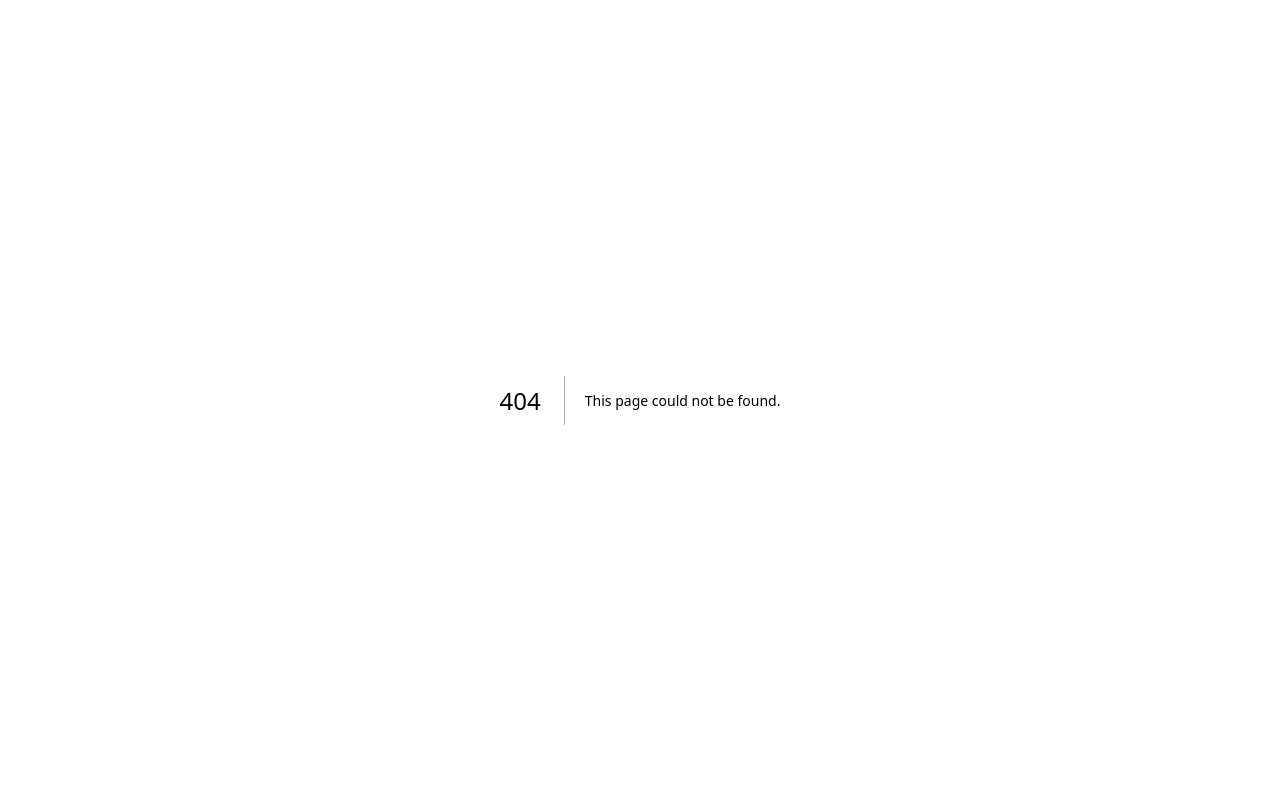
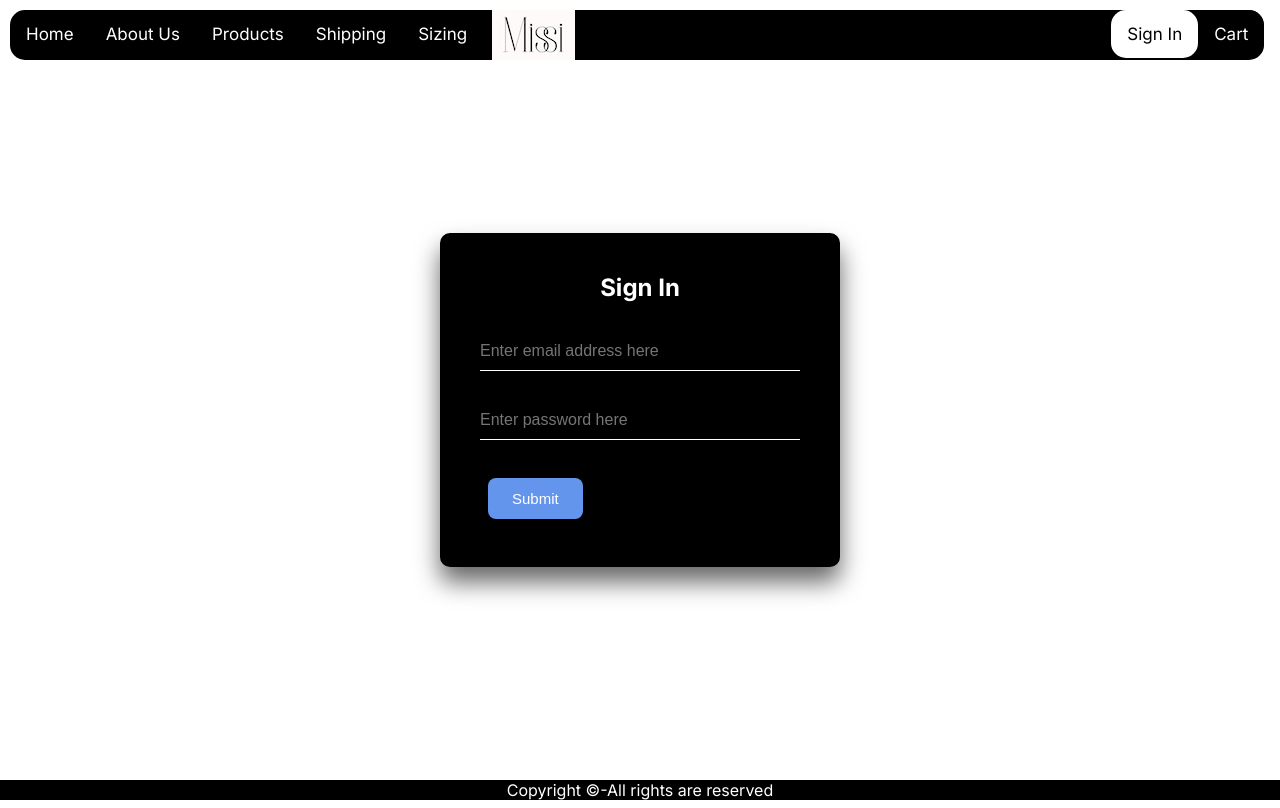
Before and after one commit to mhc-cs/cs-316-project-beso-solutions, a Next.js app: page /Login in a window 1280 px wide. Before the commit this address had no page. Built offline with nearby package versions, Linux system fonts and the light colour scheme.

Commit message:
login form

```diff
--- a/app/AboutUs/page.tsx
+++ b/app/AboutUs/page.tsx
@@ -24,7 +24,7 @@ export default function Page() {
       <Topnav setActiveLink="about"/>
 
       <section>
-        <h1 style={{ color: 'white' }}>About Us</h1>
+        <h1 style={{ color: 'white', paddingTop:'75px'}}>About Us</h1>
         <div className="row">
           <div className="column2">
             <p style={{ color: 'white' }}>MISSI is a premier US clothing brand dedicated to catering to petite women with
--- /dev/null
+++ b/app/Login/page.tsx
@@ -0,0 +1,36 @@
+"use client"; // This is a client component
+
+import Image from "next/image";
+import styles from "./page.module.css";
+import { url } from "inspector";
+import React, { useEffect, useState } from 'react';
+import axios from 'axios';
+import Link from 'next/link';
+import MenuSize from '../components/MenuSize';
+import MenuCategory from '../components/MenuCategory';
+import MenuInseam from '../components/MenuInseam';
+import MenuColor from '../components/MenuColor';
+import Select from 'react-select';
+import ProductList from '../components/ProductList';
+import Footer from "../components/Footer";
+import Topnav from "../components/Topnav";
+import Login from "../components/Login";
+import test from "node:test";
+
+export default function Page() {
+
+  return (
+  <div>
+    <header>
+        <Topnav setActiveLink="login"/>
+    </header>
+    <body style={{paddingTop: '50px'}}>
+        <Login/>
+
+        <Footer/>
+
+    </body>
+
+  </div>
+  );
+}
--- a/app/Products/page.tsx
+++ b/app/Products/page.tsx
@@ -13,7 +13,7 @@ import MenuColor from '../components/MenuColor';
 import Select from 'react-select';
 import ProductList from '../components/ProductList';
 import Footer from "../components/Footer";
-import Topnav from "../components/TopnavProduct"
+import Topnav from "../components/TopnavProduct";
 import test from "node:test";
 
 export default function Page() {
--- /dev/null
+++ b/app/components/Login.tsx
@@ -0,0 +1,81 @@
+import Image from "next/image";
+import styles from "./page.module.css";
+import { url } from "inspector";
+import React, { useEffect, useState } from 'react';
+import axios from 'axios';
+import Link from 'next/link';
+import MenuSize from './MenuSize';
+import MenuCategory from './MenuCategory';
+import MenuInseam from './MenuInseam';
+import MenuColor from './MenuColor';
+import Select from 'react-select';
+import ProductList from './ProductList';
+import Footer from "./Footer";
+import Topnav from "./TopnavProduct"
+import test from "node:test";
+import { BrowserRouter as Routers, Routes , Route, Navigate } from 'react-router-dom';
+
+
+// eslint-disable-next-line @typescript-eslint/no-unused-vars
+function Login(){
+
+    const [email, setEmail] = useState("")
+    const[password, setPassword] = useState("")
+    // eslint-disable-next-line @typescript-eslint/no-unused-vars
+    const[emailError, setEmailError] = useState("")
+    // eslint-disable-next-line @typescript-eslint/no-unused-vars
+    const[passwordError,setPasswordError]= useState("")
+    // const navigate = useNavigate();
+
+    const onButtonClick = () =>{
+        setEmailError("")
+        setPasswordError("")
+
+        if("" === email){
+            setEmailError("Please enter your email")
+            return
+        }
+
+        if("" === password){
+            setPasswordError("Please enter a password")
+            return
+        }
+        if(password.length<7){
+            setPasswordError("password must be 8 character or longer")
+            return
+        }
+
+        if(!/^[\w-.]+@([\w-]+\.)+[\w-]{2,4}$/.test(email)){
+            setEmailError("please enter a valid email address")
+            return
+        }
+
+        if(email){
+            return <Navigate to='/Home'/>
+        }else{
+            return <Navigate to='/Login'/>
+        }
+
+
+    }
+
+    return(
+        <div className="login-box">
+        <h2>Sign In</h2>
+        <form>
+            <div className="user-box">
+                <input value={email} placeholder='Enter email address here' onChange={ev=> setEmail(ev.target.value)} className={"user-box"}/>
+                <label className='errorLabel'>{emailError}</label>
+            </div>
+            <div className="user-box">
+                <input value={password} placeholder='Enter password here' onChange={ev=>setPassword(ev.target.value)} className={'user-box'}/>
+                <label className='errorLabel'>{passwordError}</label>
+            </div>
+            <input onClick={onButtonClick} className={"inputButton"} type="button" value={"Submit"}/>
+        </form>
+        </div>
+
+    )
+}
+
+export default Login
--- a/app/components/Topnav.tsx
+++ b/app/components/Topnav.tsx
@@ -2,12 +2,13 @@
 
 import Link from 'next/link';
 import { useRouter } from 'next/navigation';
-import styles from './styles/Topnav.css';
+import styles from './styles/Topnav';
 
 let current = "home";
 interface TopnavProps {
   setActiveLink: string; // Declare setActiveLink as string
 }
+
 const Topnav: React.FC<TopnavProps> = ({setActiveLink}) => {
   const router = useRouter();
 
@@ -21,7 +22,7 @@ const Topnav: React.FC<TopnavProps> = ({setActiveLink}) => {
         <Link id="sizing" href="/Sizing">Sizing</Link>
         <Link className="logo-image" href="/Home"></Link>
         <Link className="split" href="/Cart">Cart</Link>
-        <Link className="split" href="/SignIn">Sign In</Link>
+        <Link className="split" href="/Login">Login</Link>
       </div>
     );
   } else if(setActiveLink === "about"){
@@ -34,7 +35,7 @@ const Topnav: React.FC<TopnavProps> = ({setActiveLink}) => {
         <Link id="sizing" href="/Sizing">Sizing</Link>
         <Link className="logo-image" href="/Home"></Link>
         <Link className="split" href="/Cart">Cart</Link>
-        <Link className="split" href="/SignIn">Sign In</Link>
+        <Link className="split" href="/Login">Sign In</Link>
       </div>
     );
   } else if(setActiveLink === "products"){
@@ -47,7 +48,7 @@ const Topnav: React.FC<TopnavProps> = ({setActiveLink}) => {
         <Link id="sizing" href="/Sizing">Sizing</Link>
         <Link className="logo-image" href="/Home"></Link>
         <Link className="split" href="/Cart">Cart</Link>
-        <Link className="split" href="/SignIn">Sign In</Link>
+        <Link className="split" href="/Login">Sign In</Link>
       </div>
     );
   } else if(setActiveLink === "shipping"){
@@ -60,7 +61,7 @@ const Topnav: React.FC<TopnavProps> = ({setActiveLink}) => {
         <Link id="sizing" href="/Sizing">Sizing</Link>
         <Link className="logo-image" href="/Home"></Link>
         <Link className="split" href="/Cart">Cart</Link>
-        <Link className="split" href="/SignIn">Sign In</Link>
+        <Link className="split" href="/Login">Sign In</Link>
       </div>
     );
   } else if(setActiveLink === "sizing"){
@@ -73,7 +74,7 @@ const Topnav: React.FC<TopnavProps> = ({setActiveLink}) => {
         <Link id="sizing" className="active" href="/Sizing">Sizing</Link>
         <Link className="logo-image" href="/Home"></Link>
         <Link className="split" href="/Cart">Cart</Link>
-        <Link className="split" href="/SignIn">Sign In</Link>
+        <Link className="split" href="/Login">Sign In</Link>
       </div>
     );
   } else if(setActiveLink === "cart"){
@@ -83,10 +84,23 @@ const Topnav: React.FC<TopnavProps> = ({setActiveLink}) => {
         <Link id="about"href="/AboutUs">About Us</Link>
         <Link id="products" href="/Products">Products</Link>
         <Link id="shipping" href="/Shipping">Shipping</Link>
-        <Link id="sizing" className="active" href="/Sizing">Sizing</Link>
+        <Link id="sizing" href="/Sizing">Sizing</Link>
+        <Link className="logo-image" href="/Home"></Link>
+        <Link className="split" href="/Cart" style={{backgroundColor:'white', color:'black'}}>Cart</Link>
+        <Link className="split" href="/Login">Sign In</Link>
+      </div>
+    );
+  } else if(setActiveLink === "login"){
+    return(
+      <div id="top" className="topnav">
+        <Link id="home" href="/Home">Home</Link>
+        <Link id="about"href="/AboutUs">About Us</Link>
+        <Link id="products" href="/Products">Products</Link>
+        <Link id="shipping" href="/Shipping">Shipping</Link>
+        <Link id="sizing" href="/Sizing">Sizing</Link>
         <Link className="logo-image" href="/Home"></Link>
         <Link className="split" href="/Cart">Cart</Link>
-        <Link className="split" href="/SignIn">Sign In</Link>
+        <Link className="split" href="/Login" style={{backgroundColor:'white', color:'black'}}>Sign In</Link>
       </div>
     );
   }
--- a/app/globals.css
+++ b/app/globals.css
@@ -40,7 +40,7 @@
   --card-border-rgb: 131, 134, 135;
 }
 
-@media (prefers-color-scheme: dark) {
+/*@media (prefers-color-scheme: dark) {
   :root {
     --foreground-rgb: 255, 255, 255;
     --background-start-rgb: 0, 0, 0;
@@ -71,7 +71,7 @@
     --card-rgb: 100, 100, 100;
     --card-border-rgb: 200, 200, 200;
   }
-}
+}*/
 
 * {
   box-sizing: border-box;
@@ -102,11 +102,11 @@ a {
   text-decoration: none;
 }
 
-@media (prefers-color-scheme: dark) {
+/*@media (prefers-color-scheme: dark) {
   html {
     color-scheme: dark;
   }
-}
+}*/
 
 .header {
   background-color: #6d57ed;
@@ -153,11 +153,13 @@ a {
   overflow: hidden;
   background-color: #000000;
   /*height: 60px; /* Full-height: remove this if you want "auto" height */
-  width: 100%;/*160px; /* Set the width of the sidebar */
+  width: 98%;/*160px; /* Set the width of the sidebar */
   position: fixed; /* Fixed topnav (stay in place on scroll) */
-  top:0;
-  left:0;
-  z-index: 1;
+  top: 10px;
+  left: 10px;
+  right: 20px;
+  /*z-index: 1;*/
+  border-radius: 15px;
 }
 /* topnav links */
 .topnav a {
@@ -172,21 +174,25 @@ a {
 .topnav a:hover {
   background-color: #626262;
   color: #ffffff;
+  border-radius: 15px;
 }
 /* Add a color to the active/current link */
 .topnav a.active {
   background-color: #ffffffec;
   color: rgb(0, 0, 0);
+  border-radius: 15px;
 }
 /* Create a right-aligned (split) link inside the navigation bar */
 .topnav a.split {
   float: right;
-  background-color: #6b6b6b;;
+  background-color: #000000;;
   color: rgb(255, 255, 255);
+  border-radius: 15px;
 }
 .topnav a.split:hover {
   background-color: #626262;
   color: #ffffff;
+  border-radius: 15px;
 }
 
 .logo-image{
@@ -550,6 +556,7 @@ th, td {
 /* background images */
 .bg-container {
   position: relative; /* Ensure relative positioning for the container */
+  margin-top: 70px;
 }
 .bg {
   /* The image used */
@@ -677,3 +684,238 @@ table th{
   background-color: #000000;
   color: white;
 }
+
+
+.login-box {
+  position: absolute;
+  top: 50%;
+  left: 50%;
+  width: 400px;
+  padding: 40px;
+  transform: translate(-50%, -50%);
+  background: rgb(0, 0, 0);
+  box-sizing: border-box;
+  box-shadow: 0 15px 25px rgba(0,0,0,.6);
+  border-radius: 10px;
+}
+
+.login-box h2 {
+  margin: 0 0 30px;
+  padding: 0;
+  color: #fff;
+  text-align: center;
+}
+
+.login-box .user-box {
+  position: relative;
+}
+
+.login-box .user-box input {
+  width: 100%;
+  padding: 10px 0;
+  font-size: 16px;
+  color: #fff;
+  margin-bottom: 30px;
+  border: none;
+  border-bottom: 1px solid #fff;
+  outline: none;
+  background: transparent;
+}
+.login-box .user-box label {
+  position: absolute;
+  top:0;
+  left: 0;
+  padding: 10px 0;
+  font-size: 16px;
+  color: #fff;
+  pointer-events: none;
+  transition: .5s;
+}
+
+.login-box .user-box input:focus ~ label,
+.login-box .user-box input:valid ~ label {
+  top: -20px;
+  left: 0;
+  color: #cornflowerblue;
+  font-size: 12px;
+}
+
+.login-box form a {
+  position: relative;
+  display: inline-block;
+  padding: 10px 20px;
+  color: #e003f4;
+  font-size: 16px;
+  text-decoration: none;
+  text-transform: uppercase;
+  overflow: hidden;
+  transition: .5s;
+  margin-top: 40px;
+  letter-spacing: 4px
+}
+
+.login-box a:hover {
+  background: #03e9f4;
+  color: #fff;
+  border-radius: 5px;
+  box-shadow: 0 0 5px #03e9f4,
+              0 0 25px #03e9f4,
+              0 0 50px #03e9f4,
+              0 0 100px #03e9f4;
+}
+
+.login-box a span {
+  position: absolute;
+  display: block;
+}
+
+.login-box a span:nth-child(1) {
+  top: 0;
+  left: -100%;
+  width: 100%;
+  height: 2px;
+  background: linear-gradient(90deg, transparent, #03e9f4);
+  animation: btn-anim1 1s linear infinite;
+}
+
+@keyframes btn-anim1 {
+  0% {
+    left: -100%;
+  }
+  50%,100% {
+    left: 100%;
+  }
+}
+
+.login-box a span:nth-child(2) {
+  top: -100%;
+  right: 0;
+  width: 2px;
+  height: 100%;
+  background: linear-gradient(180deg, transparent, #03e9f4);
+  animation: btn-anim2 1s linear infinite;
+  animation-delay: .25s
+}
+
+@keyframes btn-anim2 {
+  0% {
+    top: -100%;
+  }
+  50%,100% {
+    top: 100%;
+  }
+}
+
+.login-box a span:nth-child(3) {
+  bottom: 0;
+  right: -100%;
+  width: 100%;
+  height: 2px;
+  background: linear-gradient(270deg, transparent, #03e9f4);
+  animation: btn-anim3 1s linear infinite;
+  animation-delay: .5s
+}
+
+@keyframes btn-anim3 {
+  0% {
+    right: -100%;
+  }
+  50%,100% {
+    right: 100%;
+  }
+}
+
+.login-box a span:nth-child(4) {
+  bottom: -100%;
+  left: 0;
+  width: 2px;
+  height: 100%;
+  background: linear-gradient(360deg, transparent, #03e9f4);
+  animation: btn-anim4 1s linear infinite;
+  animation-delay: .75s
+}
+
+@keyframes btn-anim4 {
+  0% {
+    bottom: -100%;
+  }
+  50%,100% {
+    bottom: 100%;
+  }
+}
+
+.mainContainer {
+  flex-direction: column;
+  display: flex;
+  align-items: center;
+  justify-content: center;
+  height: 100vh;
+}
+
+.titleContainer {
+  display: flex;
+  flex-direction: column;
+  font-size: 64px;
+  font-weight: bolder;
+  align-items: center;
+  justify-content: center;
+}
+
+.resultContainer, .historyItem {
+  flex-direction: row;
+  display: flex;
+  width: 400px;
+  align-items: center;
+  justify-content: space-between;
+}
+
+.historyContainer {
+  flex-direction: column;
+  display: flex;
+  height: 200px;
+  align-items: center;
+  flex-grow: 5;
+  justify-content: flex-start;
+}
+
+.buttonContainer {
+  display: flex;
+  flex-direction: column;
+  align-items: center;
+  justify-content: center;
+  height: 260px;
+}
+
+.inputContainer {
+  display: flex;
+  flex-direction: column;
+  align-items: flex-start;
+  justify-content: center;
+}
+
+.inputContainer > .errorLabel {
+  color: red;
+  font-size: 12px;
+}
+
+.inputBox {
+  height: 48px;
+  width: 400px;
+  font-size: large;
+  border-radius: 8px;
+  border: 1px solid grey;
+  padding-left: 8px;
+}
+input[type="button"] {
+  border: none;
+  background: cornflowerblue;
+  color: white;
+  padding: 12px 24px;
+  margin: 8px;
+  font-size: 15px;
+  border-radius: 8px;
+  cursor: pointer;
+}
+input[type="button"]:hover{
+  background: rgb(160, 185, 231);
+}
```
Also changed, not shown: app/ProductUpload/page.tsx (+13 -12 lines), app/components/TopnavProduct.tsx (+19 -1 lines).
